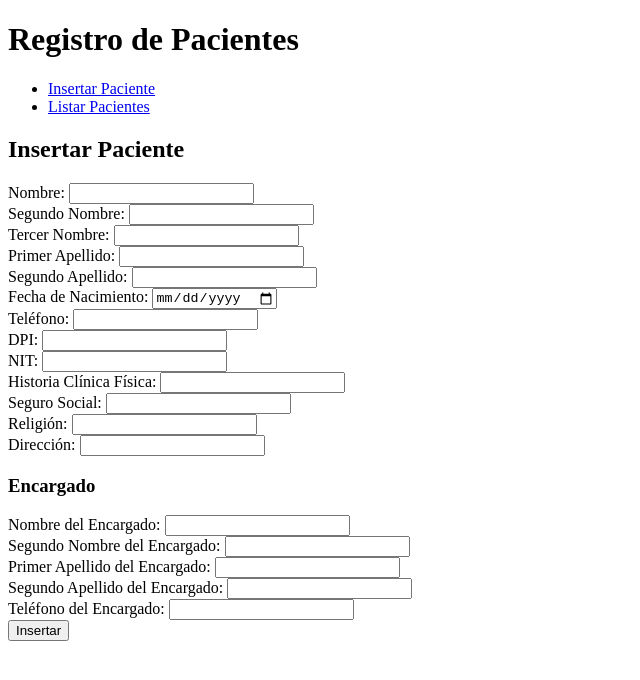
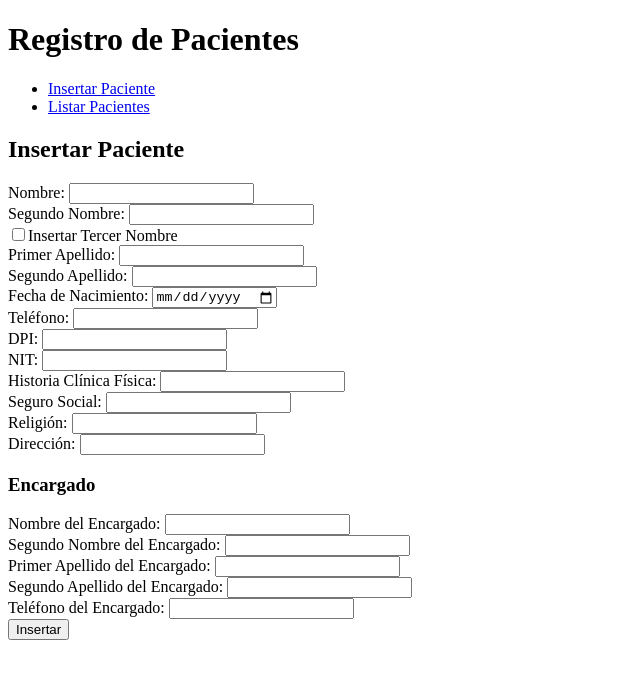
Before and after one commit to adolfo-ajucum/fhir-patient-app, a React (Vite) app: page /insert in a window 1280 px wide. Shown: the top 680 px of the page, without its empty margins (0-640 px from the left). Built offline with nearby package versions, Linux system fonts and the light colour scheme.

Commit message:
feat: Add option to insert third name in patient registration form

```diff
--- a/src/InsertPatient.jsx
+++ b/src/InsertPatient.jsx
@@ -21,6 +21,7 @@ const InsertPatient = () => {
   const [contactSurname, setContactSurname] = useState(""); // Nuevo estado para el primer apellido del encargado
   const [contactSecondSurname, setContactSecondSurname] = useState(""); // Nuevo estado para el segundo apellido del encargado
   const [contactPhone, setContactPhone] = useState(""); // Nuevo estado para el teléfono del encargado
+  const [showThirdName, setShowThirdName] = useState(false); // Estado para mostrar/ocultar el tercer nombre
 
   const base_url = 'http://localhost:5826/fhir/r5';
 
@@ -131,9 +132,17 @@ const InsertPatient = () => {
           <input type="text" value={secondName} onChange={(e) => setSecondName(e.target.value)} />
         </div>
         <div>
-          <label>Tercer Nombre: </label>
-          <input type="text" value={thirdName} onChange={(e) => setThirdName(e.target.value)} />
+          <label>
+            <input type="checkbox" checked={showThirdName} onChange={(e) => setShowThirdName(e.target.checked)} />
+            Insertar Tercer Nombre
+          </label>
         </div>
+        {showThirdName && (
+          <div>
+            <label>Tercer Nombre: </label>
+            <input type="text" value={thirdName} onChange={(e) => setThirdName(e.target.value)} />
+          </div>
+        )}
         <div>
           <label>Primer Apellido: </label>
           <input type="text" value={surname} onChange={(e) => setSurname(e.target.value)} required />
```
